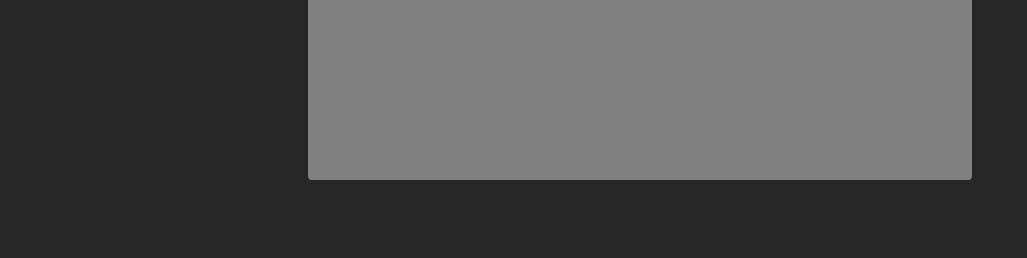
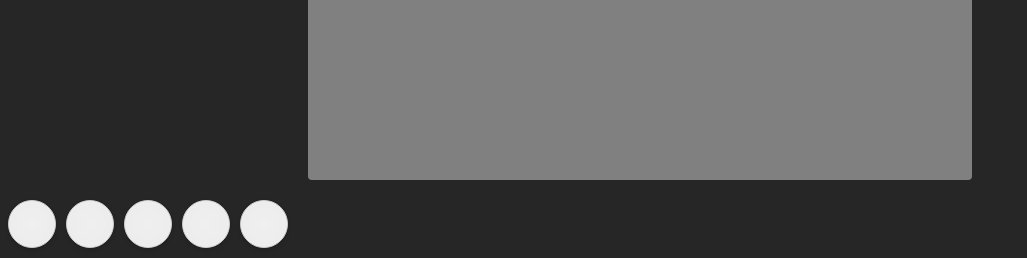
Before and after one commit to yurisobolev/gittest, a PHP site: page /main.html in a window 1280 px wide. Shown: the part 938-1196 px from the top of the page, without its empty margins (0-1027 px from the left). Before the commit the page ends 1118 px from the top, so only its background shows below. Run offline with PHP 8.4, Linux system fonts and the light colour scheme.

Commit message:
chil commit

```diff
--- a/main.css
+++ b/main.css
@@ -104,7 +104,7 @@ h4 {
 	margin-left: 300px;
 	margin-right: 300px;
 }
-
+.social a {
     text-align: center;
     width: 48px;
     height: 48px;
```
